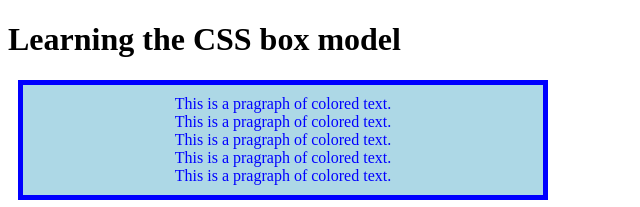
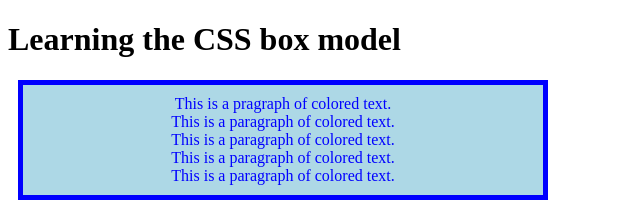
Before and after one commit to Alexandre-Hang/ICS2O-Unit0-09-HTML, a plain HTML site: page index.html in a window 1280 px wide. Shown: the top 207 px of the page, 0-640 px from the left. Drawn offline with Linux system fonts and the light colour scheme.

Commit message:
Saved changes

```diff
--- a/index.html
+++ b/index.html
@@ -12,10 +12,10 @@
   <body>
     <h1>Learning the CSS box model</h1>
     <div>This is a pragraph of colored text.<br>
-    This is a pragraph of colored text.<br>
-    This is a pragraph of colored text.<br>
-    This is a pragraph of colored text.<br>
-    This is a pragraph of colored text.<br></div>
+    This is a paragraph of colored text.<br>
+    This is a paragraph of colored text.<br>
+    This is a paragraph of colored text.<br>
+    This is a paragraph of colored text.<br></div>
     <img src="./images/image.jpg" alt="cool wallpaper" class="left" align="left">
     <table>
     <tr>
```
